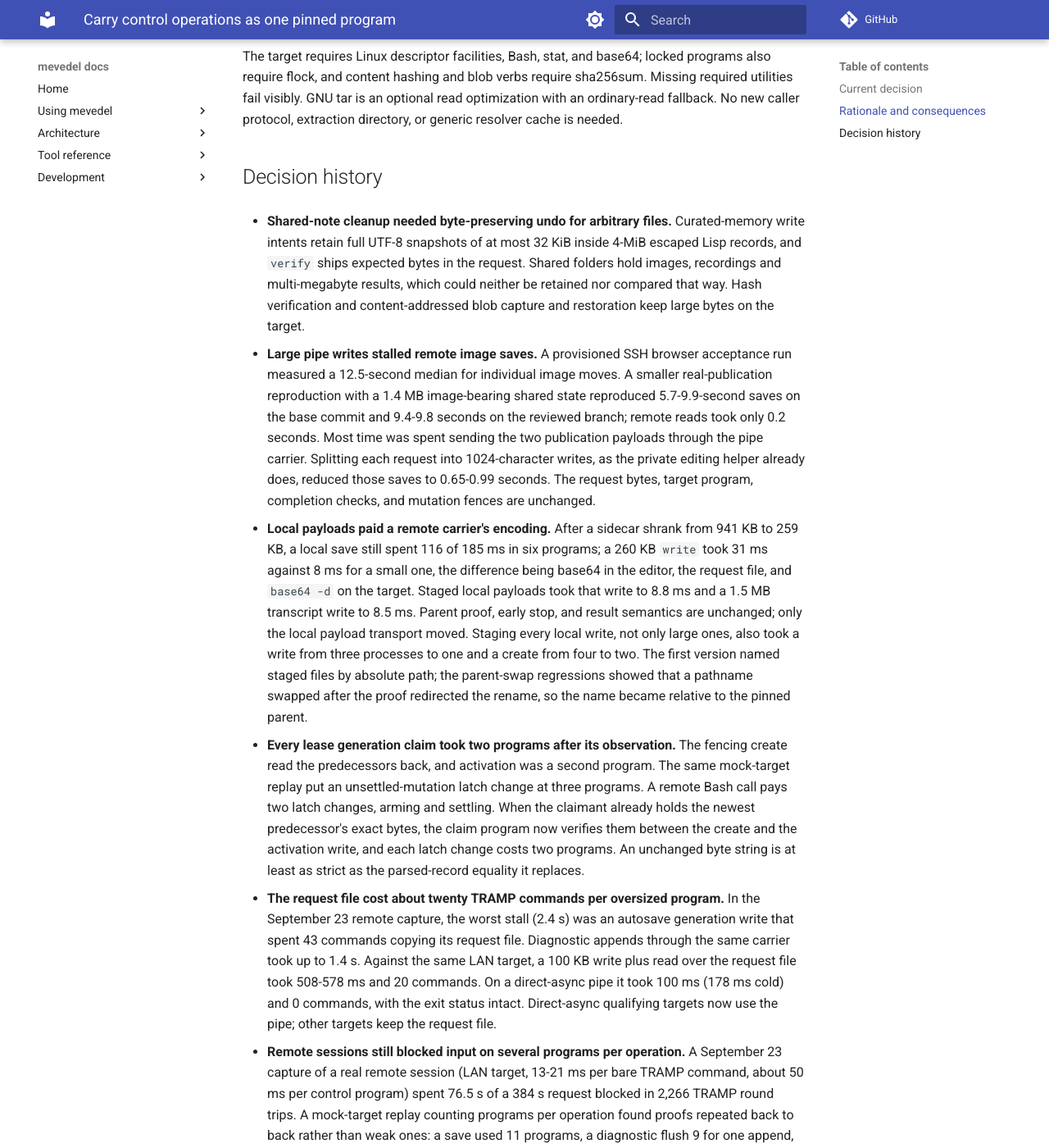
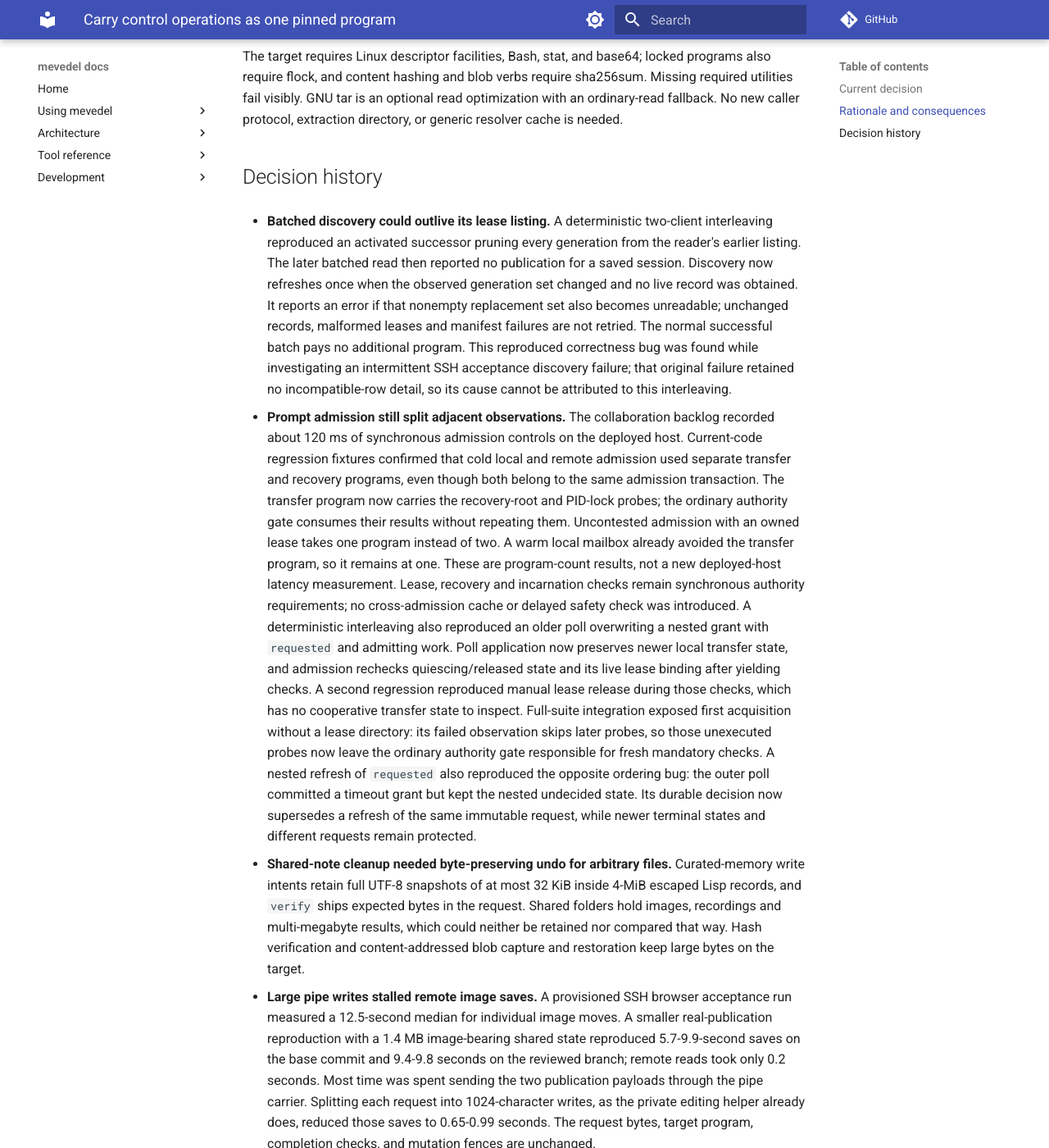
Before and after one commit to FrauH0lle/mevedel, an MkDocs documentation site: the page built from docs/adr/0101-carry-control-operations-as-one-pinned-program.md, in a window 1280 px wide and 1400 px high, scrolled down 2622 px. Shown: the whole window at 82% size. Built offline with MkDocs 1.6.1 and Material for MkDocs 9.7.7, drawn with Linux system fonts in a browser that asks for light colours; comment, search, counter and statistics services are not loaded.

Commit message:
perf(collaboration): reuse transcript scans and batch admission checks
Retain transcript control/tool scans across streaming projection updates and combine transfer observation with mandatory authority probes. Preserve nested transfer decisions and first-acquisition checks.

Handle lease-generation pruning during discovery with one evidence-triggered refresh, and cover malformed successors and repeated churn. Update contracts and add admission, segmentation, discovery, and diagnostic regressions.

Verified: warning-free package compilation; 11,870 ERT results with zero unexpected and 38 skips; disposable SSH transfer acceptance passed.

```diff
--- a/docs/adr/0101-carry-control-operations-as-one-pinned-program.md
+++ b/docs/adr/0101-carry-control-operations-as-one-pinned-program.md
@@ -121,6 +121,43 @@ an optional read optimization with an ordinary-read fallback. No new caller
 protocol, extraction directory, or generic resolver cache is needed.
 
 ## Decision history
+
+- **Batched discovery could outlive its lease listing.** A deterministic
+  two-client interleaving reproduced an activated successor pruning every
+  generation from the reader's earlier listing. The later batched read then
+  reported no publication for a saved session. Discovery now refreshes once
+  when the observed generation set changed and no live record was obtained.
+  It reports an error if that nonempty replacement set also becomes unreadable;
+  unchanged records, malformed leases and manifest failures are not retried.
+  The normal successful batch pays no additional program. This reproduced
+  correctness bug was found while investigating an intermittent SSH acceptance
+  discovery failure; that original failure retained no incompatible-row detail,
+  so its cause cannot be attributed to this interleaving.
+
+- **Prompt admission still split adjacent observations.** The collaboration
+  backlog recorded about 120 ms of synchronous admission controls on the
+  deployed host. Current-code regression fixtures confirmed that cold local
+  and remote admission used separate transfer and recovery programs, even
+  though both belong to the same admission transaction. The transfer program
+  now carries the recovery-root and PID-lock probes; the ordinary authority
+  gate consumes their results without repeating them. Uncontested admission
+  with an owned lease takes one program instead of two. A warm local mailbox
+  already avoided the transfer program, so it remains at one. These are program-count results,
+  not a new deployed-host latency measurement. Lease, recovery and incarnation
+  checks remain synchronous authority requirements; no cross-admission cache
+  or delayed safety check was introduced. A deterministic interleaving also
+  reproduced an older poll overwriting a nested grant with `requested` and
+  admitting work. Poll application now preserves newer local transfer state,
+  and admission rechecks quiescing/released state and its live lease binding
+  after yielding checks. A second regression reproduced manual lease release
+  during those checks, which has no cooperative transfer state to inspect.
+  Full-suite integration exposed first acquisition without a lease directory:
+  its failed observation skips later probes, so those unexecuted probes now
+  leave the ordinary authority gate responsible for fresh mandatory checks.
+  A nested refresh of `requested` also reproduced the opposite ordering bug:
+  the outer poll committed a timeout grant but kept the nested undecided state.
+  Its durable decision now supersedes a refresh of the same immutable request,
+  while newer terminal states and different requests remain protected.
 
 - **Shared-note cleanup needed byte-preserving undo for arbitrary files.**
   Curated-memory write intents retain full UTF-8 snapshots of at most 32 KiB
```
Also changed, not shown: docs/backlog.md (+0 -7 lines), docs/collaboration.md (+8 -3 lines), docs/sessions.md (+25 -0 lines), 16 other files.
